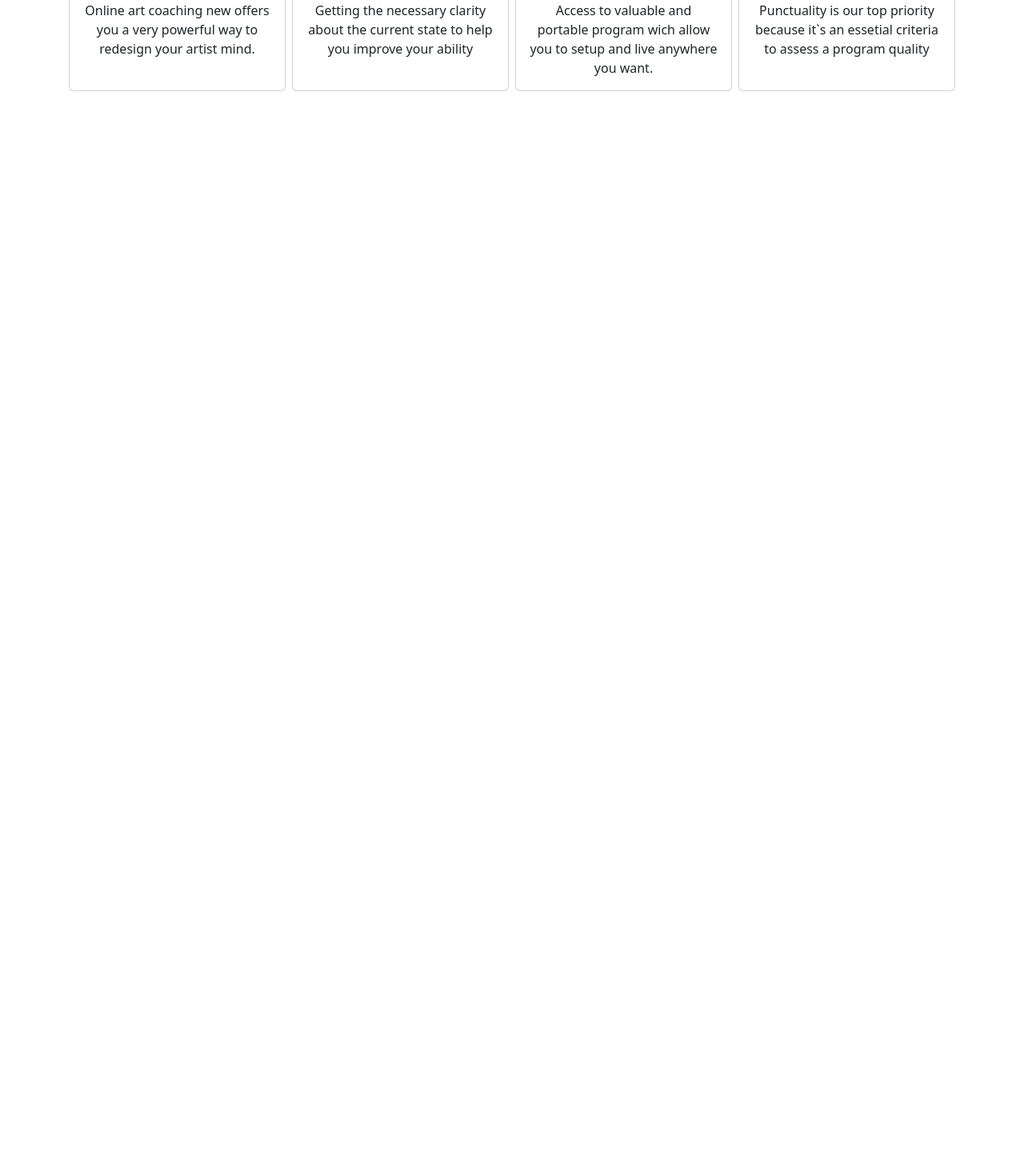
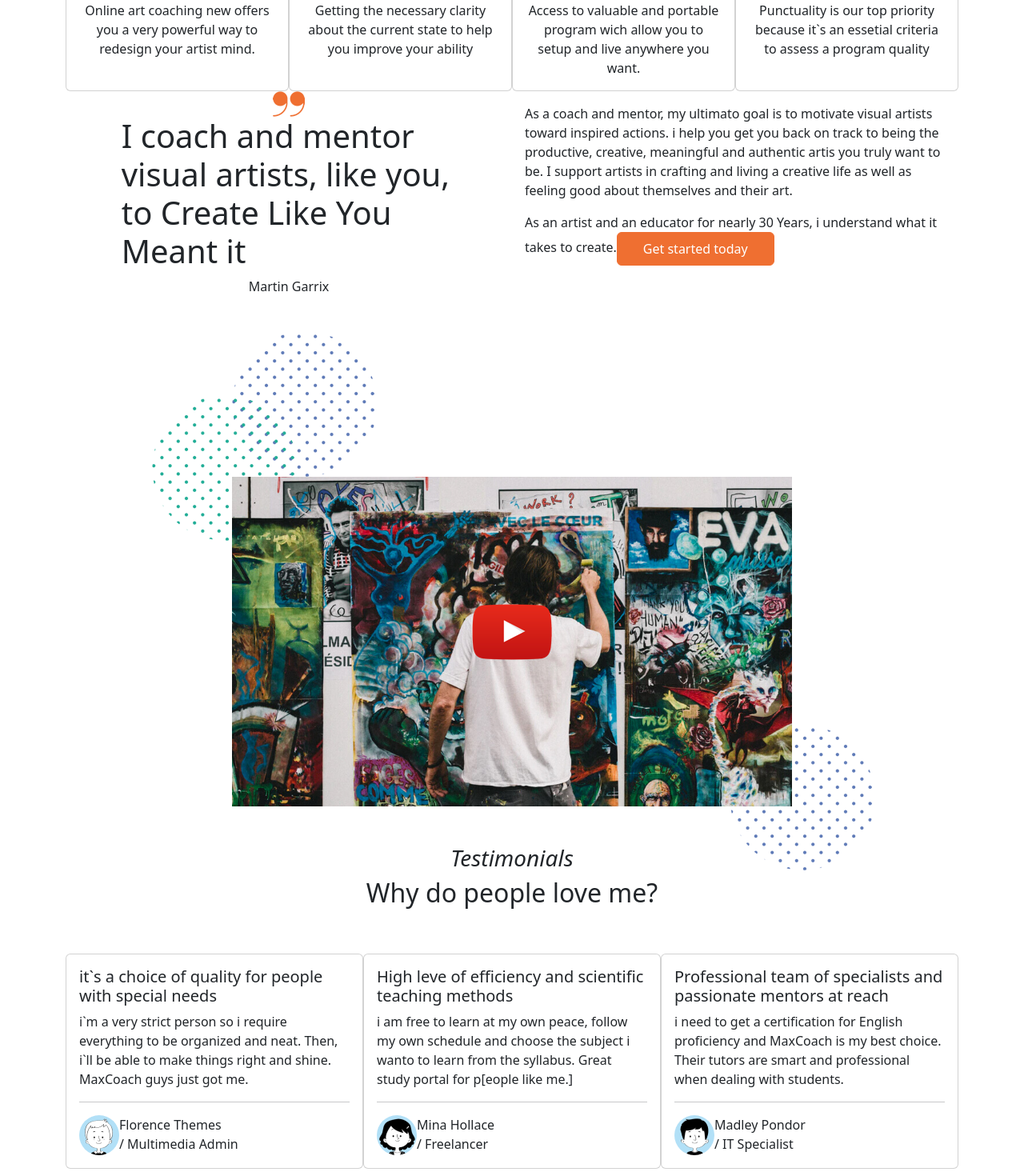
Before and after one commit to Pis4ni/proj-html-vuejs, a Vue app: page / in a window 1280 px wide. Shown: the part 900-2370 px from the top of the page at 80% size. Before the commit the page ends 1014 px from the top, so only its background shows below. Built offline with nearby package versions, Linux system fonts and the light colour scheme.

Commit message:
add: SectionCardSlider

```diff
--- /dev/null
+++ b/src/components/general/SectionHeader.vue
@@ -0,0 +1,33 @@
+<script>
+
+
+export default {
+  data() {
+    return {
+      title: "Hello world"
+    }
+  },
+  props:{
+    'headerInfo':Object
+  }
+
+};
+</script>
+
+<template>
+  <div class="d-flex flex-column justify-content-center align-items-center my-5">
+    <h3>
+        <i>
+            {{headerInfo.title}}
+        </i>
+    </h3>
+    <h2>
+        {{headerInfo.subtitle}}
+    </h2>
+  </div>
+</template>
+
+<style lang="scss" scoped>
+
+
+</style>
--- a/src/components/main/AppMain.vue
+++ b/src/components/main/AppMain.vue
@@ -5,6 +5,8 @@ import {buildImgPath} from '../../utils/img'
 import btn from "../general/btn.vue";
 // import  from "./components/main/.vue";
 import SectionWelcome from "./welcome/SectionWelcome.vue";
+import SectionPresentation from "./presentation/SectionPresentation.vue";
+import SectionCardSlider from "./card_slider/SectionCard.Slider.vue";
 
 export default {
   data() {
@@ -13,13 +15,15 @@ export default {
     }
   },
   components: {
-    btn,SectionWelcome
+    btn,SectionWelcome,SectionPresentation,SectionCardSlider
   },
 };
 </script>
 
 <template>
-<SectionWelcome />
+  <SectionWelcome />
+  <SectionPresentation />
+  <SectionCardSlider />
 </template>
 
 <style lang="scss" scoped></style>
--- /dev/null
+++ b/src/components/main/card_slider/CardQuotes.vue
@@ -0,0 +1,51 @@
+<script>
+// import MyComponent from "./components/MyComponent.vue";
+import { buildImgPath } from "../../../utils/img";
+
+export default {
+  data() {
+    return {
+      title: "Hello world",
+    };
+  },
+  methods: {
+    buildImgPath,
+  },
+  props: {
+    cardObj: Object,
+  },
+};
+</script>
+
+<template>
+  <div class="card mb-3" style="width: 24rem">
+    <div class="card-body">
+      <h5 class="card-title">{{ cardObj.headingTxt }}</h5>
+      <p class="card-text">{{ cardObj.contentTxt }}</p>
+      <hr />
+      <div class="d-flex">
+        <div class="bullet-img">
+          <img :src="buildImgPath(cardObj.imgName)" alt="" />
+        </div>
+        <div class="d-flex flex-column">
+          <span>
+            {{ cardObj.author }}
+          </span>
+          <span> / {{ cardObj.occupation }} </span>
+        </div>
+      </div>
+    </div>
+  </div>
+</template>
+
+<style lang="scss" scoped>
+.bullet-img {
+  width: 50px;
+  height: 50px;
+  border-radius: 50%;
+  overflow: hidden;
+  img {
+    width: 100%;
+  }
+}
+</style>
--- /dev/null
+++ b/src/components/main/card_slider/SectionCard.Slider.vue
@@ -0,0 +1,61 @@
+<script>
+// import  from "./.vue";
+import SectionHeader from "../../general/SectionHeader.vue";
+import CardQuotes from "./CardQuotes.vue";
+
+export default {
+  data() {
+    return {
+      title: "Hello world",
+      cardsData:[
+        {
+          headingTxt:'it`s a choice of quality for people with special needs',
+          contentTxt:'i`m a very strict person so i require everything to be organized and neat. Then, i`ll be able to make things right and shine. MaxCoach guys just got me.',
+          imgName:'artist-testimonial-avatar-02.jpg',
+          author:'Florence Themes',
+          occupation:'Multimedia Admin'
+        },
+        {
+          headingTxt:'High leve of efficiency and scientific teaching methods',
+          contentTxt:'i am free to learn at my own peace, follow my own schedule and choose the subject i wanto to learn from the syllabus. Great study portal for p[eople like me.]',
+          imgName:'artist-testimonial-avatar-04.jpg',
+          author:'Mina Hollace',
+          occupation:'Freelancer'
+        },
+        {
+          headingTxt:'Professional team of specialists and passionate mentors at reach',
+          contentTxt:'i need to get a certification for English proficiency and MaxCoach is my best choice. Their tutors are smart and professional when dealing with students.',
+          imgName:'artist-testimonial-avatar-03.jpg',
+          author:'Madley Pondor',
+          occupation:'IT Specialist'
+        },
+      ],
+      headerTxt:{
+        title:'Testimonials',
+        subtitle:'Why do people love me?'
+      }
+    }
+  },
+
+  components: {
+    CardQuotes,SectionHeader
+  },
+};
+</script>
+
+<template>
+  <!-- < /> -->
+  <div class="container">
+
+    <SectionHeader :headerInfo="this.headerTxt"/>
+
+    <div class="d-flex justify-content-evenly">
+
+      <CardQuotes v-for="(card,index)  in this.cardsData" key="index" :cardObj="card"/>
+    </div>
+  </div>
+</template>
+
+<style lang="scss" scoped>
+
+</style>
--- /dev/null
+++ b/src/components/main/presentation/FakeVideoplayer.vue
@@ -0,0 +1,79 @@
+<script>
+// import MyComponent from "./components/MyComponent.vue";
+import {buildImgPath} from '../../../utils/img'
+
+
+export default {
+  data() {
+    return {
+      title: "Hello world",
+      bgImg:[
+        'maxcoach-shape-12.png',
+        'maxcoach-shape-05.png',
+        'maxcoach-shape-12.png',
+
+      ],
+      overlayImg:'icon-youtube-play.png'
+    }
+  },
+  props:{
+    'videoPath':String
+  },
+  methods:{
+    buildImgPath
+  }
+  // components: {
+  //   MyComponent,
+  // },
+};
+</script>
+
+<template>
+
+    <div class="overlay">
+        <img class="left" :src="buildImgPath(this.bgImg[1])" alt="">
+        <img class="right" :src="buildImgPath(this.bgImg[0])" alt="">
+        <img class="left-under" :src="buildImgPath(this.bgImg[2])" alt="">
+        <img class="over-center" :src="buildImgPath(this.overlayImg)" alt="">
+        <div class="video-container">
+            <img :src="videoPath" alt="">
+        </div>
+    </div>
+</template>
+
+<style lang="scss" scoped>
+.overlay{
+    max-width:1000px ;
+    position: relative;
+    .over-center{
+        position: absolute;
+        z-index: 4;
+        top: 50%;
+        left: 50%;
+        transform: translate(-50%, 60%);
+        cursor: pointer;
+    }
+
+    .left{
+        position: absolute;
+        top: 80px;
+        left: -100px;
+
+    }
+    .right{
+        position: absolute;
+        bottom: -80px;
+        right: -100px;
+
+    }
+
+}
+.video-container{
+    position: relative;
+    z-index: 3;
+    max-width: 700px;
+    img{
+        width: 100%;
+    }
+}
+</style>
--- /dev/null
+++ b/src/components/main/presentation/SectionPresentation.vue
@@ -0,0 +1,73 @@
+<script>
+// import MyComponent from "./components/MyComponent.vue";
+import VideoPlayerComp from "./VideoPlayerComp.vue";
+import FakeVideoplayer from "./FakeVideoplayer.vue";
+import {buildImgPath} from '../../../utils/img'
+import  btn  from '../../general/btn.vue'
+
+export default {
+  data() {
+    return {
+      title: "Hello world",
+      quote:{
+        imgName:'artist-quote-icon.png',
+        heavyTxt:'I coach and mentor visual artists, like you, to Create Like You Meant it',
+        fromWho:'Martin Garrix'
+      },
+      txtContent:'As a coach and mentor, my ultimato goal is to motivate visual artists toward inspired actions. i help you get you back on track to being the productive, creative, meaningful and authentic artis you truly want to be. I support artists in crafting and living a creative life as well as feeling good about themselves and their art.',
+      txtContentB:'As an artist and an educator for nearly 30 Years, i understand what it takes to create.',
+      btnTxt:'Get started today',
+      vidSrc:'artist-video-poster.jpg'
+    }
+  },
+  methods:{
+    buildImgPath,
+  },
+
+  components: {
+    btn,VideoPlayerComp,FakeVideoplayer
+  },
+};
+</script>
+
+<template>
+
+    <div class="container">
+
+        <div class="d-flex">
+            <div class="d-flex align-items-center justify-content-center flex-column w-50">
+                <div class="quote">
+                    <img :src="buildImgPath(this.quote.imgName)" alt="">
+                </div>
+                <span class="h1 w-75">
+                    {{ quote.heavyTxt }}
+                </span>
+                <span>
+                    {{ quote.fromWho }}
+
+                </span>
+            </div>
+            <div class="txt-content w-50 p-3">
+                <p>
+                    {{ txtContent }}
+                </p>
+                <span>
+                    {{ txtContentB }}
+                </span>
+                <btn :innterTxt="btnTxt" @hasClicked=""/>
+
+            </div>
+        </div>
+        <div class="d-flex justify-content-center align-items-center m-5">
+            <FakeVideoplayer :videoPath="buildImgPath(vidSrc)" />
+
+        </div>
+
+
+        <!-- <VideoPlayerComp :videoSource="vidSrc" /> -->
+    </div>
+</template>
+
+<style lang="scss" scoped>
+
+</style>
--- /dev/null
+++ b/src/components/main/presentation/VideoPlayerComp.vue
@@ -0,0 +1,26 @@
+<script>
+// import MyComponent from "./components/MyComponent.vue";
+
+export default {
+  data() {
+    return {
+      title: "Hello world"
+    }
+  },
+  props:{
+    'videoSource': String
+  }
+
+  // components: {
+  //   MyComponent,
+  // },
+};
+</script>
+
+<template>
+    <div class="video-player">
+        <video :src="videoSource"></video>
+    </div>
+</template>
+
+<style lang="scss" scoped></style>
--- a/src/components/main/welcome/imgCard.vue
+++ b/src/components/main/welcome/imgCard.vue
@@ -16,8 +16,6 @@ export default {
     buildImgPath
   },
   mounted(){
-    console.log('esisto, sono una card');
-    console.log(this.size);
   }
 };
 </script>
@@ -47,6 +45,7 @@ img{
   width: 100%;
   height: 100%;
   object-fit: cover;
+  border-radius: .5rem;
 
 }
 </style>
--- a/src/components/main/welcome/txtImgCard.vue
+++ b/src/components/main/welcome/txtImgCard.vue
@@ -24,7 +24,7 @@ export default {
 </script>
 
 <template>
-<div class="card mx-1" style="width: 18rem;">
+<div class="card" style="width: 18rem;">
   <img :src="buildImgPath(img)" class="card-img-top" alt="...">
   <div class="card-body">
     <h5 class="card-title">{{heading}}</h5>
```
